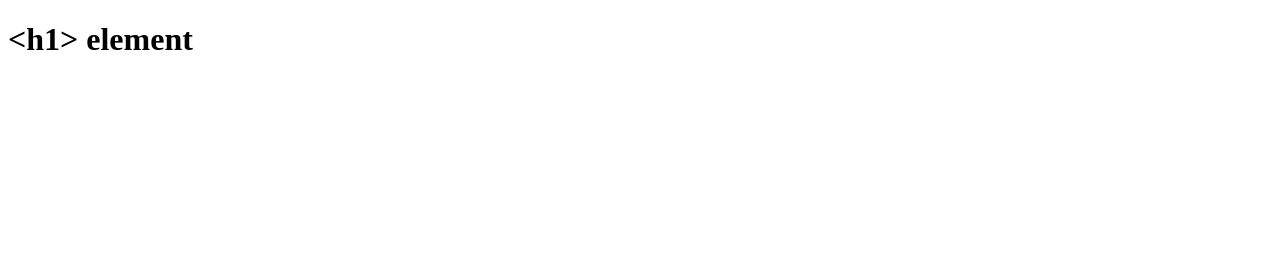
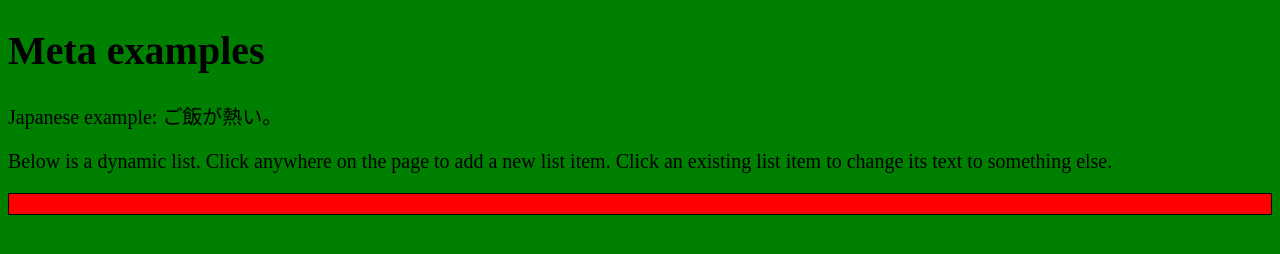
Before and after one commit to FlyaginAS/FlyaginAS.github.io, a plain HTML site: page index.html in a window 1280 px wide. Drawn offline with Linux system fonts and the light colour scheme.

Commit message:
метаданные

```diff
--- a/index.html
+++ b/index.html
@@ -1,11 +1,36 @@
 <!DOCTYPE html>
-<html lang="en-us">
+<html lang="en-US">
   <head>
     <meta charset="utf-8" />
     <meta name="viewport" content="width=device-width" />
-    <title>&lt;title&gt; element</title>
+    <title>Meta examples</title>
+    <link rel="stylesheet" href="./styles/style.css" />
+    <script src="./scripts/main.js" defer></script>
+
+    <meta name="author" content="Chris Mills" />
+    <meta
+      name="description"
+      content="This is an example page to demonstrate usage of metadata on web pages."
+    />
+
+    <meta
+      property="og:image"
+      content="https://developer.cdn.mozilla.net/static/img/opengraph-logo.dc4e08e2f6af.png"
+    />
+    <meta
+      property="og:description"
+      content="This is an example page to demonstrate usage of metadata on web pages."
+    />
+    <meta
+      property="og:title"
+      content="Metadata; The HTML &lt;head&gt;, on MDN"
+    />
+
+    <link rel="Shortcut Icon" href="favicon.ico" type="image/x-icon" />
   </head>
   <body>
-    <h1>&lt;h1&gt; element</h1>
+    <h1>Meta examples</h1>
+
+    <p>Japanese example: ご飯が熱い。</p>
   </body>
 </html>
--- /dev/null
+++ b/scripts/main.js
@@ -0,0 +1,22 @@
+const list = document.createElement('ul');
+const info = document.createElement('p');
+const html = document.querySelector('html');
+
+info.textContent =
+  'Below is a dynamic list. Click anywhere on the page to add a new list item. Click an existing list item to change its text to something else.';
+
+document.body.appendChild(info);
+document.body.appendChild(list);
+
+html.onclick = function () {
+  const listItem = document.createElement('li');
+  const listContent = prompt('What content do you want the list item to have?');
+  listItem.textContent = listContent;
+  list.appendChild(listItem);
+
+  listItem.onclick = function (e) {
+    e.stopPropagation();
+    const listContent = prompt('Enter new content for your list item');
+    this.textContent = listContent;
+  };
+};
--- a/styles/style.css
+++ b/styles/style.css
@@ -1,15 +1,14 @@
-/* @import url('https://fonts.googleapis.com/css2?family=Comic+Neue:ital,wght@0,400;0,700;1,400;1,700&display=swap'); */
+html {
+  background-color: green;
+  font-size: 20px;
+}
 
-html{
-  font-family: 'Comic Neue';
-  font-size: 2rem;
-  color:goldenrod;
-  background-color: #00539F;
+ul {
+  background: red;
+  padding: 10px;
+  border: 1px solid black;
 }
-body{
-  background-color: antiquewhite;
-  border:2px solid red;
-  width:50%;
-  margin:0 auto;
-  padding:50px;
+
+li {
+  margin-left: 20px;
 }
```
